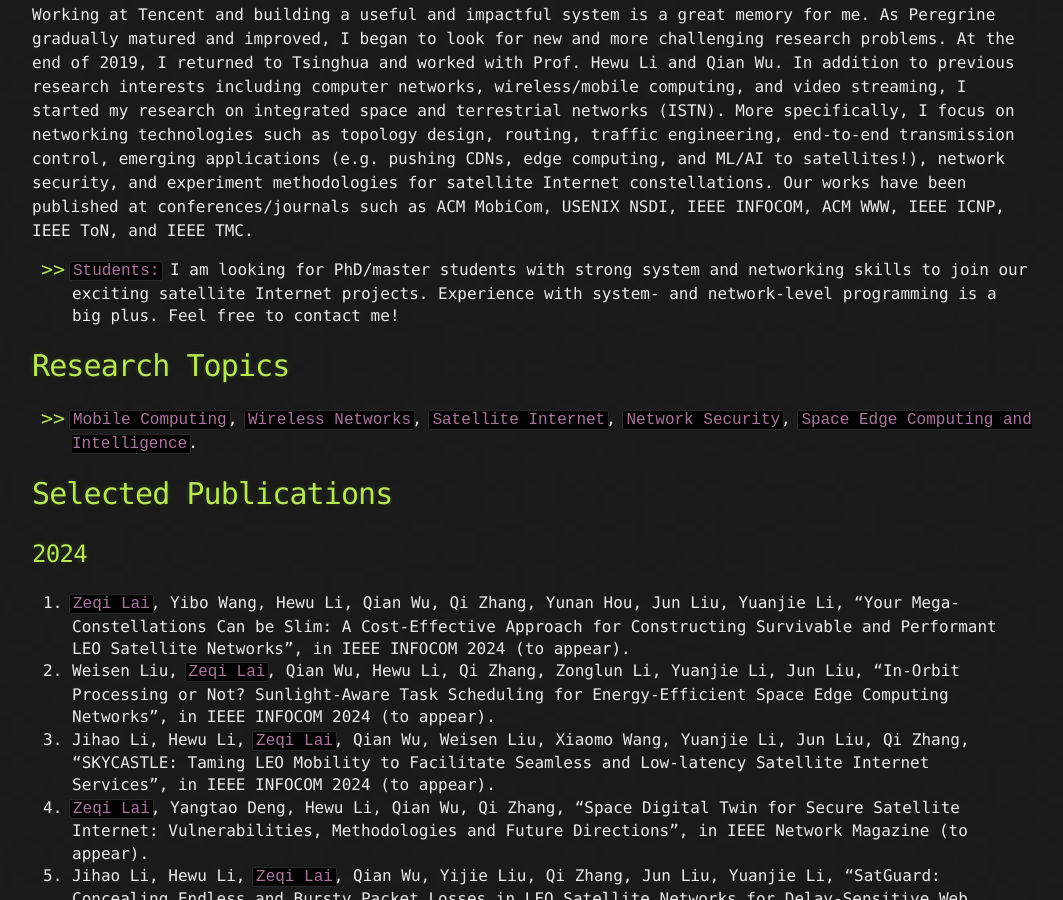
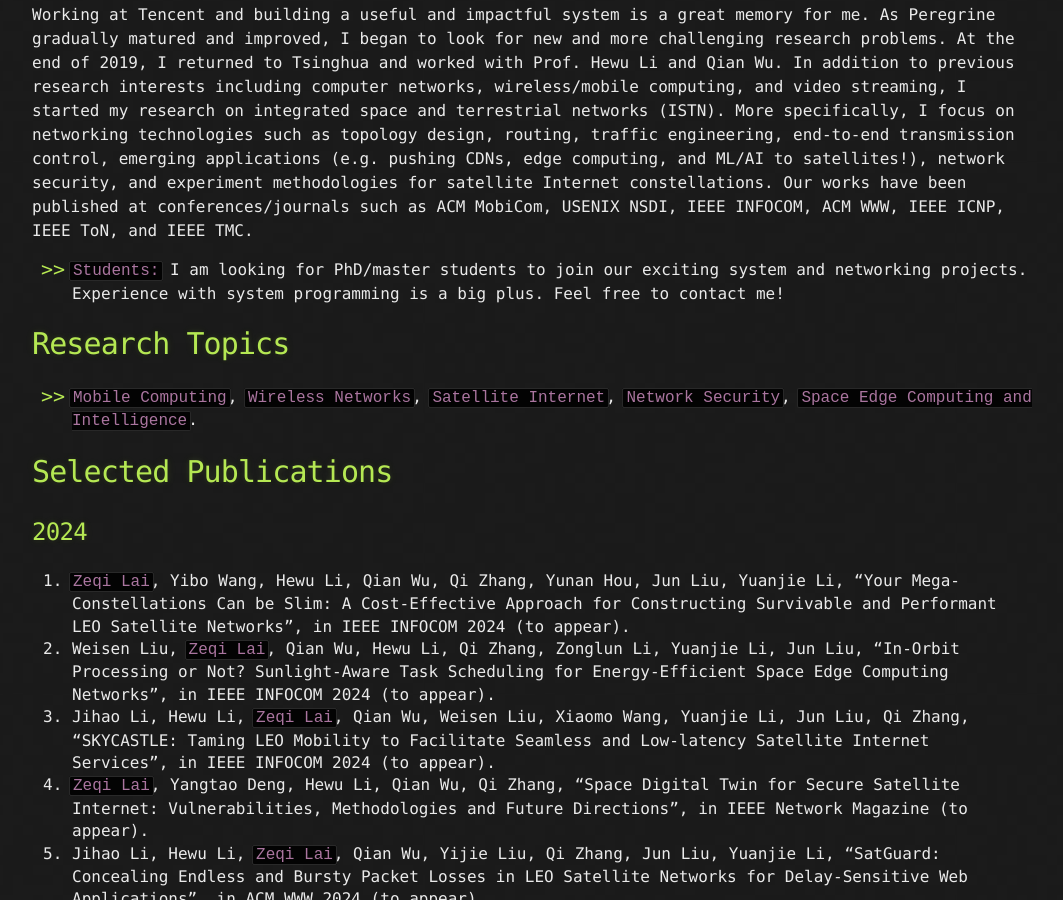
Before and after one commit to lzq8272587/lzq8272587.github.io, a Jekyll site: the page built from index.md, in a window 1280 px wide and 900 px high, scrolled down 902 px. Shown: the whole window, without its empty margins (108-1171 px from the left). Built offline with Jekyll 4.4.1, drawn with Linux system fonts in a browser that asks for light colours; our own code applies the rules of GitHub Pages for plain Markdown files.

Commit message:
Update index.md

```diff
--- a/index.md
+++ b/index.md
@@ -12,7 +12,7 @@
 
 Working at Tencent and building a useful and impactful system is a great memory for me. As Peregrine gradually matured and improved, I began to look for new and more challenging research problems. At the end of 2019, I returned to Tsinghua and worked with Prof. Hewu Li and Qian Wu. In addition to previous research interests including computer networks, wireless/mobile computing, and video streaming, I started my research on integrated space and terrestrial networks (ISTN). More specifically, I focus on networking technologies such as topology design, routing, traffic engineering, end-to-end transmission control, emerging applications (e.g. pushing CDNs, edge computing, and ML/AI to satellites!), network security, and experiment methodologies for satellite Internet constellations. Our works have been published at conferences/journals such as ACM MobiCom, USENIX NSDI, IEEE INFOCOM, ACM WWW, IEEE ICNP, IEEE ToN, and IEEE TMC.
 
-* `Students:` I am looking for PhD/master students with strong system and networking skills to join our exciting satellite Internet projects. Experience with system- and network-level programming is a big plus. Feel free to contact me!
+* `Students:` I am looking for PhD/master students to join our exciting system and networking projects. Experience with system programming is a big plus. Feel free to contact me!
 
 [//]: <!--  * Tutorial on Integrated Satellite and Terrestrial Networks (ISTN) at ACM SIGCOMM 2021 [https://conferences.sigcomm.org/sigcomm/2021/ISTN-tutorial.html](https://conferences.sigcomm.org/sigcomm/2021/ISTN-tutorial.html). -->
 
```
